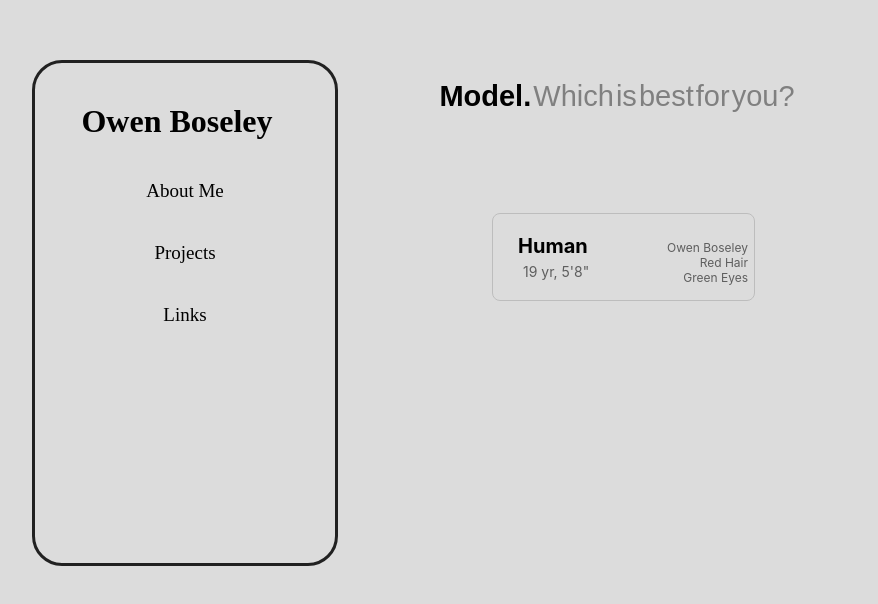
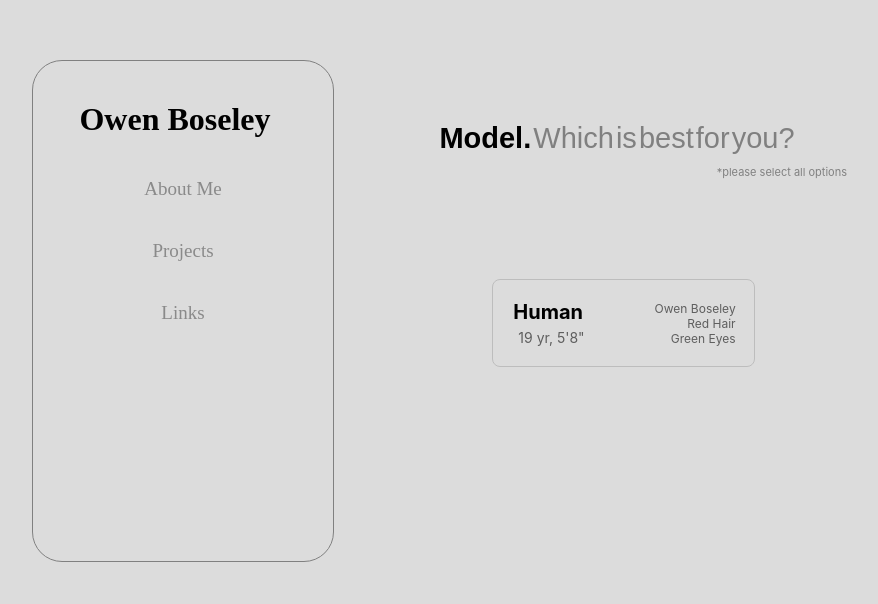
Before and after one commit to NULLtm/PortfolioWebsite, a React (Create React App) app: page /about_me in a window 1280 px wide. Shown: the part 120-724 px from the top of the page, without its empty margins (68-946 px from the left). Built offline with nearby package versions, Linux system fonts and the light colour scheme.

Commit message:
Made good progress on about me page with the scrolling features and overall design. Coming along nicely

```diff
--- a/src/pages/AboutMe.js
+++ b/src/pages/AboutMe.js
@@ -1,20 +1,87 @@
 import '../styles/AboutMe.css'
+
+const guideText = "*please select all options";
 
 const AboutMe = () => {
     return (
         <div className="aboutContainer">
-            <div className="selectorContainer">
+            <div className="selectorContainer" id="modelSelector">
                 <div className="selectorText">
                     <span className="selectorTitle1">Model.</span> <span className="selectorTitle2">Which is best for you?</span>
                 </div>
-                <div className="selector">
+                <div className="selectorSubText">{guideText}</div>
+                <div className="selectors">
+                    <a href={"#majorSelector"} className="selector">
+                        <div className="selectorPrimaryLabels">
                             <div className="selectorPrimaryLabel">Human</div>
                             <div className="selectorPrimaryLabelSubtext">19 yr, 5'8"</div>
+                        </div>
                         <div className="selectorSecondaryLabels">
                             <div>Owen Boseley</div>
                             <div>Red Hair</div>
                             <div>Green Eyes</div>
                         </div>
+                    </a>
+                </div>
+            </div>
+            <div className="selectorContainer" id="majorSelector">
+                <div className="selectorText">
+                    <span className="selectorTitle1">Major.</span> <span className="selectorTitle2">Choose one...or two.</span>
+                </div>
+                <div className="selectorSubText">{guideText}</div>
+                <div className="selectors">
+                    <a href="" className="selector">
+                        <div className="selectorPrimaryLabels">
+                            <div className="selectorPrimaryLabel">Comp Sci</div>
+                            <div className="selectorPrimaryLabelSubtext">2nd yr, 4.0</div>
+                        </div>
+                        <div className="selectorSecondaryLabels">
+                            <div>UW Seattle</div>
+                            <div>Algorithms</div>
+                            <div>Web Dev</div>
+                        </div>
+                    </a>
+                    <a href="" className="selector">
+                        <div className="selectorPrimaryLabels">
+                            <div className="selectorPrimaryLabel">Math</div>
+                            <div className="selectorPrimaryLabelSubtext">2nd yr, 4.0</div>
+                        </div>
+                        <div className="selectorSecondaryLabels">
+                            <div>UW Seattle</div>
+                            <div>Proofs</div>
+                            <div>Linear Alg.</div>
+                        </div>
+                    </a>
+                </div>
+            </div>
+            <div className="selectorContainer">
+                <div className="selectorText">
+                    <span className="selectorTitle1">Skills.</span> <span className="selectorTitle2">Help yourself.</span>
+                </div>
+                <div className="selectorSubText">{guideText}</div>
+                <div className="selectors">
+                    <a href="" className="selector">
+                        <div className="selectorPrimaryLabels">
+                            <div className="selectorPrimaryLabel">Comp Sci</div>
+                            <div className="selectorPrimaryLabelSubtext">2nd yr, 4.0</div>
+                        </div>
+                        <div className="selectorSecondaryLabels">
+                            <div>UW Seattle</div>
+                            <div>Algorithms</div>
+                            <div>Web Dev</div>
+                        </div>
+                    </a>
+                    <a href="" className="selector">
+                        <div className="selectorPrimaryLabels">
+                            <div className="selectorPrimaryLabel">Math</div>
+                            <div className="selectorPrimaryLabelSubtext">2nd yr, 4.0</div>
+                        </div>
+                        <div className="selectorSecondaryLabels">
+                            <div>UW Seattle</div>
+                            <div>Proofs</div>
+                            <div>Linear Alg.</div>
+                        </div>
+                    </a>
                 </div>
             </div>
         </div>
--- a/src/pages/Logo.js
+++ b/src/pages/Logo.js
@@ -7,7 +7,7 @@ const Logo = () => {
             <svg xmlns="http://www.w3.org/2000/svg"
                  width="14.5in" height="9in"
                  viewBox="0 0 1920 1080" className="logo">
-                <path className="path1" fill="none" stroke="black" stroke-width="4"
+                <path className="path1" fill="none" stroke="gray" stroke-width="4"
                       d="M 722.00,316.00
            C 722.00,316.00 754.00,288.57 754.00,288.57
              754.00,288.57 786.00,261.00 786.00,261.00
--- a/src/styles/AboutMe.css
+++ b/src/styles/AboutMe.css
@@ -1,14 +1,16 @@
 
 
 .aboutContainer {
-    /*background-color: #d2d2cc;*/
-
     overflow-y: hidden;
 
+    scroll-behavior: smooth;
+
     width: 500px;
+    height: 50%;
 
     position: fixed;
     left: 435px;
+    top: 192px;
 
     text-align: center;
 }
@@ -17,9 +19,15 @@
     margin-top: 200px;
 }
 
+.selectors {
+    margin-top: 100px;
+}
+
 .selector {
 
-    margin-top: 100px;
+    display: block;
+
+    margin-top: 10px;
 
     border: 1px solid #bdbdbd;
     border-radius: 8px;
@@ -29,6 +37,16 @@
     margin-left: 25%;
 
     padding-right: 11px;
+
+    text-decoration: none;
+}
+.selectorSubText {
+    text-align: right;
+    font-size: 11px;
+    color: gray;
+
+    padding-right: 20px;
+    padding-top: 10px;
 }
 
 .selector:hover {
@@ -62,6 +80,12 @@
     margin-top: 20px;
 }
 
+.selectorPrimaryLabels {
+    display: inline-block;
+
+    margin-left: -12px;
+}
+
 .selectorPrimaryLabelSubtext {
     color: #5e5e5e;
     font-size: 14px;
@@ -79,7 +103,11 @@
     font-weight: normal;
     text-align: right;
 
-    position: absolute;
-    left: 300px;
-    top: 360px;
+    display: inline-block;
+
+    margin-left: 70px;
 }
+
+#modelSelector {
+    margin-top: 50px;
+}
--- a/src/styles/Menu.css
+++ b/src/styles/Menu.css
@@ -9,7 +9,7 @@
     left: 100px;
     top: 180px;
 
-    border: 3px solid #212121;
+    border: 1px solid #808080;
     border-radius: 30px;
 
     text-align: center;
@@ -32,7 +32,7 @@
 .menuButton {
 
     font-family: "Cascadia Mono", serif;
-    color: #000000;
+    color: #8a8a8a;
     font-size: 19px;
     transition: font-size 1s;
 
@@ -45,8 +45,7 @@
 }
 
 .menuButton:hover {
-    font-size: 21px;
-    font-weight: bold;
+    color: black;
 }
 
 .menuButton:active {
--- a/src/styles/index.css
+++ b/src/styles/index.css
@@ -1,3 +1,7 @@
+html {
+  scroll-behavior: smooth;
+}
+
 body {
   background-color: #dcdcdc;
   margin: 0;
```
Lines whose indentation alone changed are shown as unchanged.
